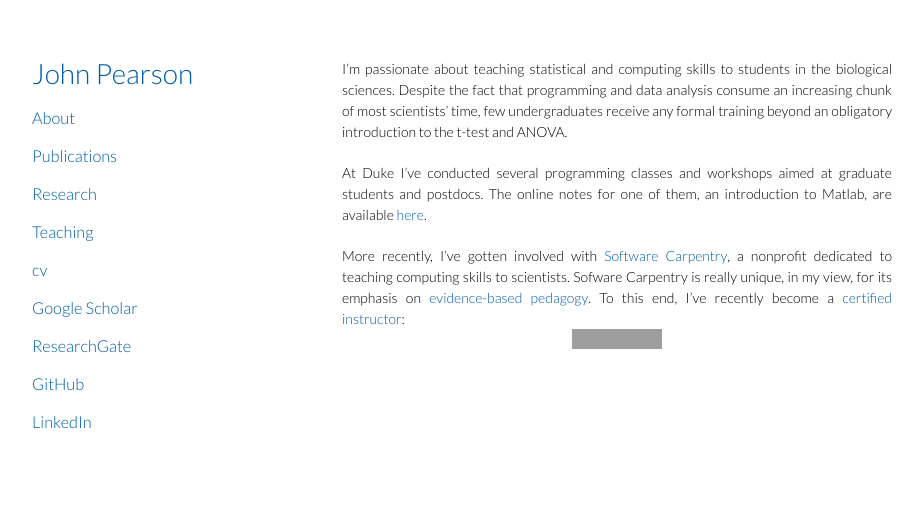
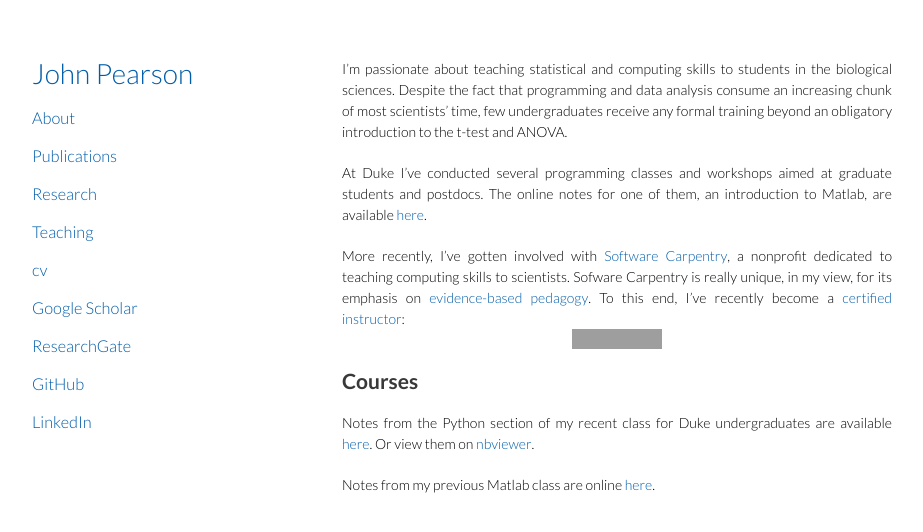
Before and after one commit to jmxpearson/jmxpearson.github.io, a Jekyll site: the page built from teaching.md, in a window 1280 px wide. Shown: the top 532 px of the page, without its empty margins (178-1101 px from the left). Built offline with Jekyll 4.4.1, drawn with Linux system fonts in a browser that asks for light colours; grey boxes are pictures that could not be loaded.

Commit message:
updated teaching with materials links

```diff
--- a/teaching.md
+++ b/teaching.md
@@ -8,3 +8,8 @@ I'm passionate about teaching statistical and computing skills to students in th
 At Duke I've conducted several programming classes and workshops aimed at graduate students and postdocs. The online notes for one of them, an introduction to Matlab, are available [here](http://www.duke.edu/~jmp33/matlab).
 
 More recently, I've gotten involved with [Software Carpentry](http://www.software-carpentry.org), a nonprofit dedicated to teaching computing skills to scientists. Sofware Carpentry is really unique, in my view, for its emphasis on [evidence-based pedagogy](http://teaching.software-carpentry.org/materials). To this end, I've recently become a [certified instructor](http://software-carpentry.org/badges/instructor.html): ![](http://software-carpentry.org/img/badges/instructor.png)
+
+## Courses
+Notes from the Python section of my recent class for Duke undergraduates are available [here](https://github.com/jmxpearson/DIBS_materials). Or view them on [nbviewer](http://nbviewer.ipython.org/github/jmxpearson/DIBS_materials/tree/master/python/).
+
+Notes from my previous Matlab class are online [here](http://www.duke.edu/~jmp33/matlab).
```
